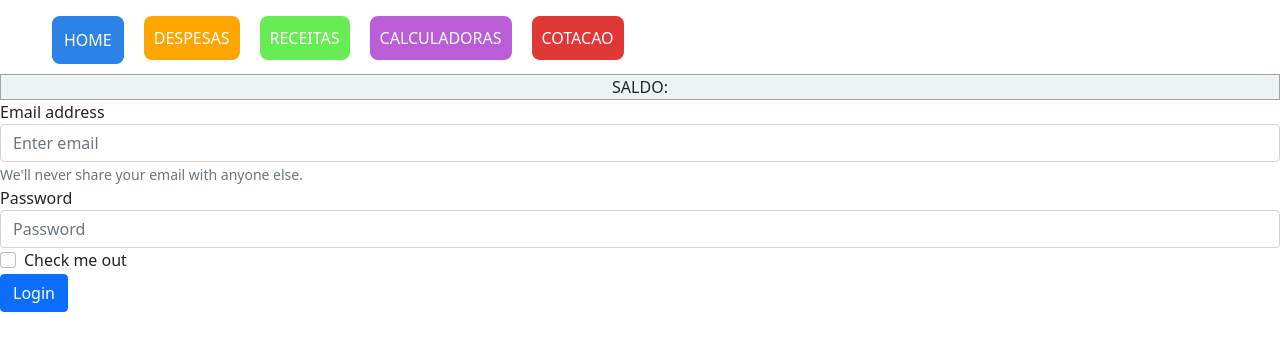
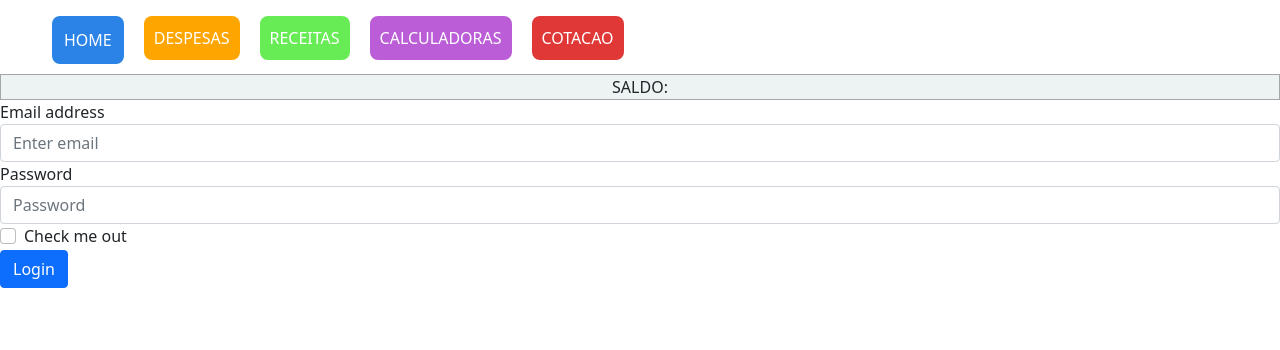
Before and after one commit to Marcs20/angular-finanTeste, an Angular app: page / in a window 1280 px wide. Shown: the top 350 px of the page. Built offline with nearby package versions, Linux system fonts and the light colour scheme.

Commit message:
2 files modified

```diff
--- a/src/app/login/login.component.html
+++ b/src/app/login/login.component.html
@@ -9,9 +9,7 @@
       name="emailId"
       [(ngModel)]="user.emailId"
     />
-    <small id="emailHelp" class="form-text text-muted"
-      >We'll never share your email with anyone else.</small
-    >
+    <small class="text-danger">{{ msg }}</small>
   </div>
   <div class="form-group">
     <label for="exampleInputPassword1">Password</label>
--- a/src/app/login/login.component.ts
+++ b/src/app/login/login.component.ts
@@ -1,5 +1,6 @@
 import { Component, OnInit } from '@angular/core';
 import { NgForm } from '@angular/forms';
+import { Router } from '@angular/router';
 import { User } from '../model/user';
 import { RegistrationService } from '../service/registration.service';
 
@@ -9,14 +10,22 @@ import { RegistrationService } from '../service/registration.service';
   styleUrls: ['./login.component.css'],
 })
 export class LoginComponent implements OnInit {
-  constructor(private _service: RegistrationService) {}
+  constructor(private _service: RegistrationService, private _router: Router) {}
 
   user = new User();
 
+  msg = '';
+
   loginUser() {
     this._service.loginUserFromRemote(this.user).subscribe(
-      (data) => console.log('received'),
-      (error) => console.log('exception')
+      (data) => {
+        console.log('received');
+        this._router.navigate(['/home']);
+      },
+      (error) => {
+        console.log('exception');
+        this.msg = 'bad credentials';
+      }
     );
   }
 
```
